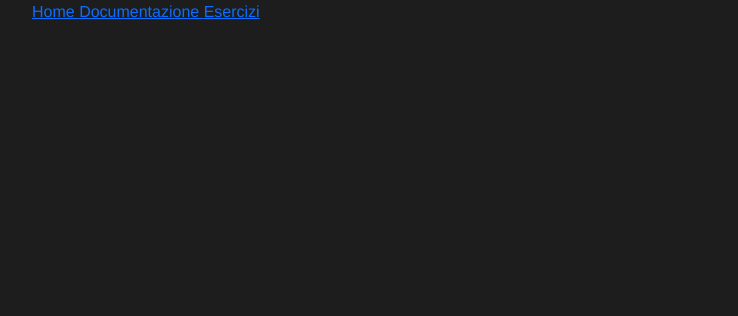
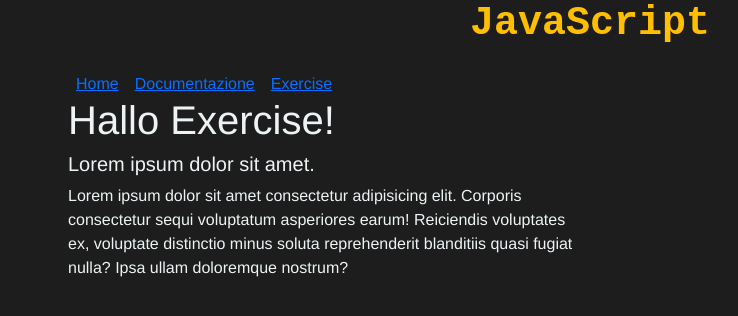
Before and after one commit to JungleKiosk/JS, a Vue app: page /exercise in a window 1280 px wide. Shown: the top 316 px of the page, without its empty margins (50-788 px from the left). Built offline with nearby package versions, Linux system fonts and the light colour scheme.

Commit message:
multipage: views & main.js

```diff
--- a/src/App.vue
+++ b/src/App.vue
@@ -1,16 +1,28 @@
-<script setup>
+<script>
+
+
 </script>
 
+
 <template>
-  <div class="container">
+
+  <h1 class="text-center" style="font-family: monospace; font-weight: bold; color: #ffbf00;">JavaScript</h1>
+
+  <div class="container my-4 px-5">
     <div class="row">
-      <div class="col-12 col-lg-4">
-        <a href="">Home </a>
-        <a href="">Documentazione </a>
-        <a href="">Esercizi</a>
+      <div class="col-12 col-lg-12">
+        <div class="links">
+          <!-- use <RouterLink></RouterLink> instead <a></a> to save for each pagand not refresh_e.g. button count stay fixed!-->
+
+          <RouterLink active-class=" active" class="page_link p-2 rounded-pill" to="/">Home</RouterLink>
+          <RouterLink active-class=" active" class="page_link p-2 rounded-pill" to="/documentation">Documentazione</RouterLink>
+          <RouterLink active-class=" active" class="page_link p-2 rounded-pill" to="/exercise">Exercise</RouterLink>
+        </div>
       </div>
     </div>
+
+    <RouterView />
   </div>
 </template>
 
-<style scoped></style>
+<style></style>
--- a/src/router/index.js
+++ b/src/router/index.js
@@ -0,0 +1,31 @@
+import { createRouter, createWebHistory } from "vue-router";
+
+import HomeView from "../views/HomeView.vue"
+import DocView from "../views/DocView.vue"
+import ExerciseView from "../views/ExerciseView.vue"
+/* ------------------------------------------------- */
+
+
+
+const router = createRouter({
+    history: createWebHistory(import.meta.env.BASE_URL),
+    routes: [
+        {
+            path: "/",
+            name: "home",
+            component: HomeView
+        },
+        {
+            path: "/documentation",
+            name: "documentation",
+            component: DocView
+        },
+        {
+            path: "/exercise",
+            name: "exercise",
+            component: ExerciseView
+        }
+    ]
+})
+
+export default router
--- /dev/null
+++ b/src/views/DocView.vue
@@ -0,0 +1,17 @@
+<script >
+
+
+</script>
+
+<template>
+    <h1>Hallo Doc!</h1>
+    <h5>Lorem ipsum dolor sit amet.</h5>
+    <div class="col-lg-6">
+        <p>Lorem ipsum dolor sit amet consectetur adipisicing elit. Corporis consectetur sequi voluptatum asperiores earum!
+            Reiciendis voluptates ex, voluptate distinctio minus soluta reprehenderit blanditiis quasi fugiat nulla? Ipsa
+            ullam
+            doloremque nostrum?</p>
+    </div>
+</template>
+
+<style></style>
--- /dev/null
+++ b/src/views/ExerciseView.vue
@@ -0,0 +1,17 @@
+<script >
+
+
+</script>
+
+<template>
+    <h1>Hallo Exercise!</h1>
+    <h5>Lorem ipsum dolor sit amet.</h5>
+    <div class="col-lg-6">
+        <p>Lorem ipsum dolor sit amet consectetur adipisicing elit. Corporis consectetur sequi voluptatum asperiores earum!
+            Reiciendis voluptates ex, voluptate distinctio minus soluta reprehenderit blanditiis quasi fugiat nulla? Ipsa
+            ullam
+            doloremque nostrum?</p>
+    </div>
+</template>
+
+<style></style>
--- /dev/null
+++ b/src/views/HomeView.vue
@@ -0,0 +1,17 @@
+<script >
+
+
+</script>
+
+<template>
+    <h1>Hallo Home!</h1>
+    <h5>Lorem ipsum dolor sit amet.</h5>
+    <div class="col-lg-6">
+        <p>Lorem ipsum dolor sit amet consectetur adipisicing elit. Corporis consectetur sequi voluptatum asperiores earum!
+            Reiciendis voluptates ex, voluptate distinctio minus soluta reprehenderit blanditiis quasi fugiat nulla? Ipsa
+            ullam
+            doloremque nostrum?</p>
+    </div>
+</template>
+
+<style></style>
```
Also changed, not shown: src/main.js (+6 -1 lines).
